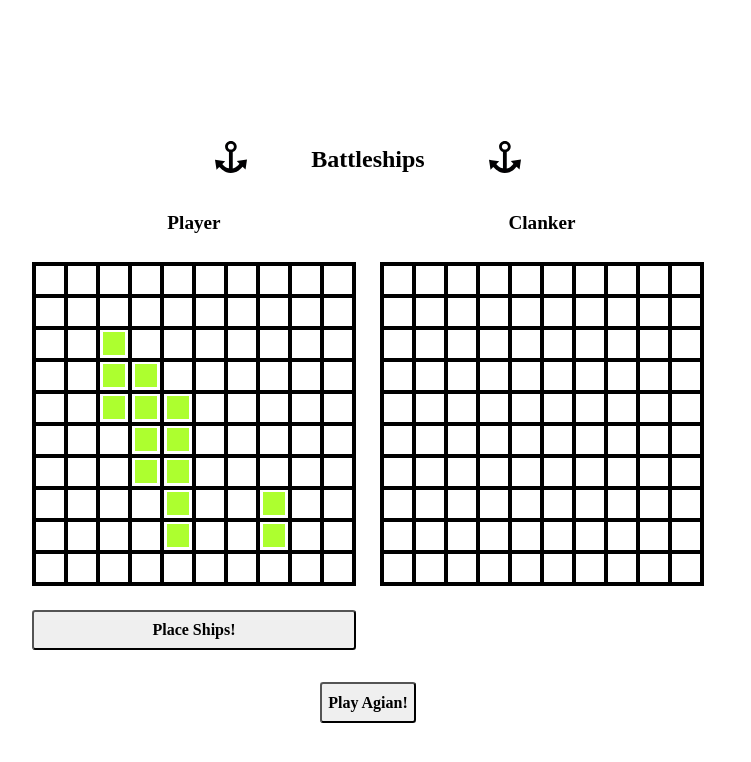
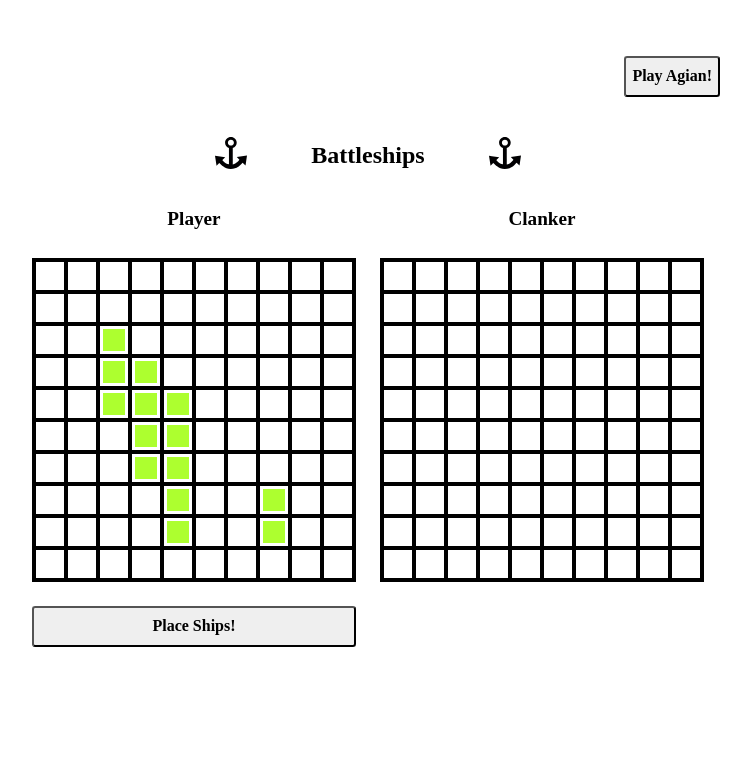
Before and after one commit to B1t-Master/battleship, a website built with webpack: page src/template.html in a window 1280 px wide. Shown: the whole page, without its empty margins (272-1023 px from the left). Built offline with nearby package versions, Linux system fonts and the light colour scheme.

Commit message:
Change play again button position

```diff
--- a/src/styles.css
+++ b/src/styles.css
@@ -22,7 +22,7 @@
 }
 
 body {
-  height: 90vh;
+  height: 100%;
   /* 4. Add accessible line-height */
   line-height: 1.5;
   /* 5. Improve text rendering */
@@ -85,19 +85,21 @@ img {
 }
 
 body {
-  height: 100vh;
+  height: 90vh;
   overflow: hidden;
   display: flex;
   margin-top: 4rem;
   flex-direction: column;
   gap: 2rem;
   justify-content: center;
+  padding-bottom: 4rem;
 }
 
 .header {
-  margin-top: 2rem;
   justify-content: center;
   /* width: 50%; */
+  /* height: 4rem; */
+  /* box-sizing: border-box; */
   display: flex;
   gap: 4rem;
 }
@@ -108,6 +110,7 @@ body {
 }
 
 .game-zone {
+  /* margin-top: -5rem; */
   align-items: center;
   display: flex;
   flex-direction: column;
@@ -191,6 +194,7 @@ p.player {
 }
 
 button {
+  height: auto;
   border-radius: 0.2rem;
   box-sizing: border-box;
   padding: 0.4rem;
@@ -198,7 +202,9 @@ button {
   cursor: pointer;
 }
 #restart {
+  position: absolute;
+  top: 3.5rem;
+  left: 56rem;
+  /* margin-left: 12rem; */
   width: fit-content;
-
-  margin-bottom: 6rem;
 }
--- a/src/template.html
+++ b/src/template.html
@@ -11,6 +11,7 @@
       <p>Battleships</p>
       <div><img src="public/logo.svg" alt="battleship logo" /></div>
     </section>
+    <button id="restart">Play Agian!</button>
     <section class="game-zone">
       <div class="boards">
         <p class="player">Player</p>
@@ -19,7 +20,6 @@
         <p class="computer">Clanker</p>
         <div class="gameboard-2" id="computer"></div>
       </div>
-      <button id="restart">Play Agian!</button>
     </section>
   </body>
 </html>
```
